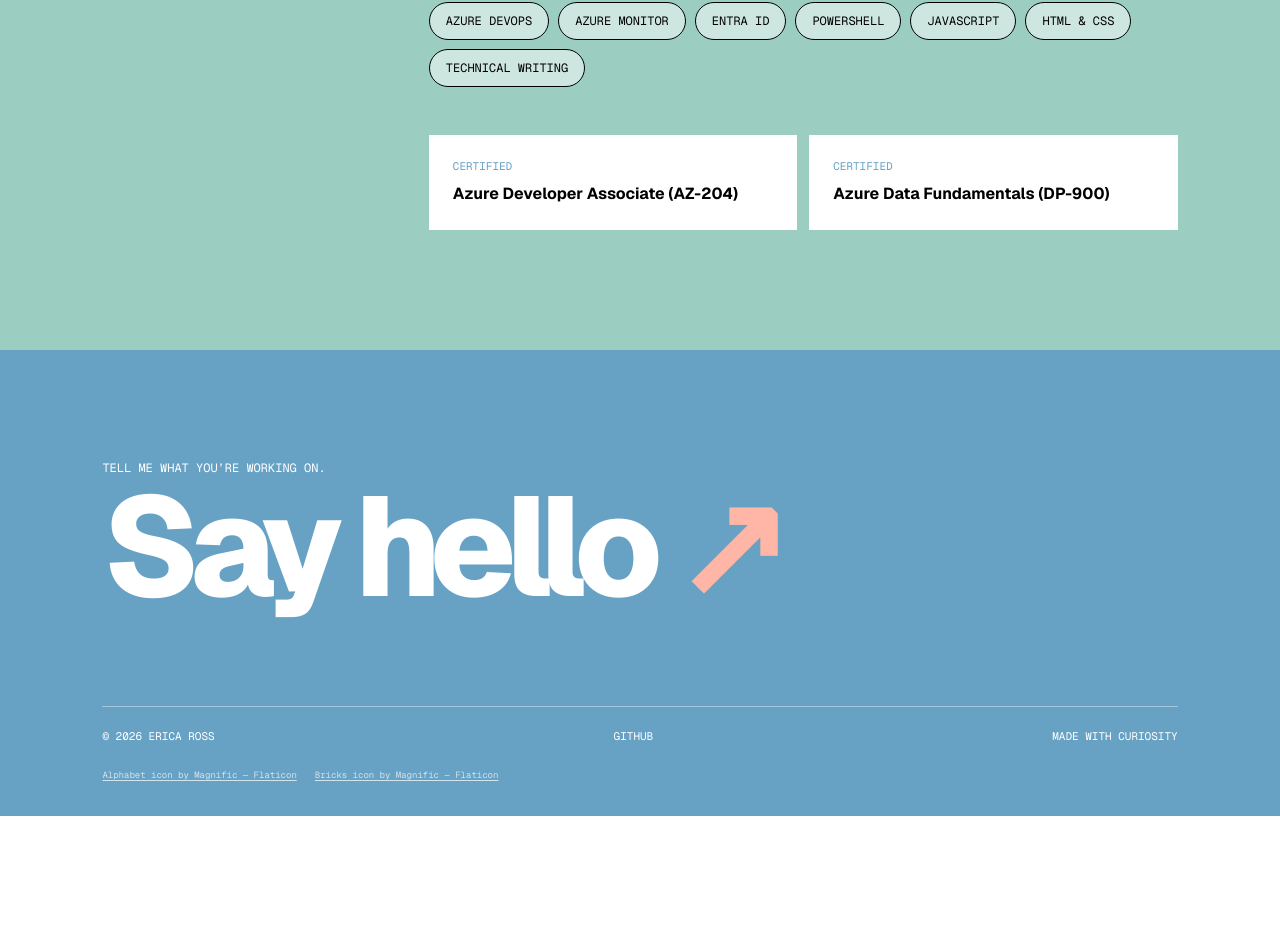
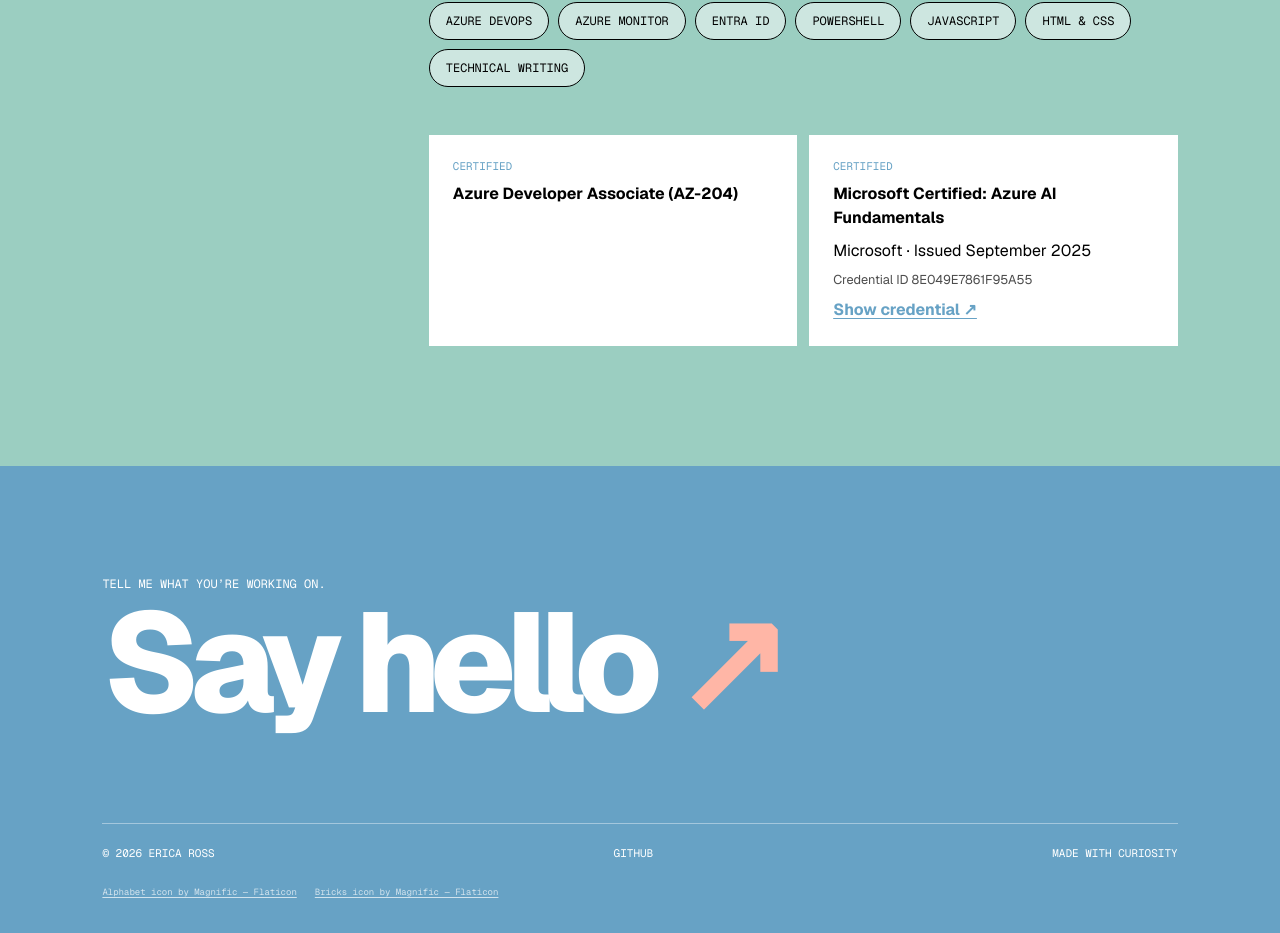
Before and after one commit to Ergerica/ergerica.github.io, a Next.js app: page / in a window 1280 px wide. Shown: the part 3880-4813 px from the top of the page. Before the commit the page ends 4696 px from the top, so only its background shows below. Built offline with nearby package versions, Linux system fonts and the light colour scheme.

Commit message:
Replace DP-900 with AI-900 certification

```diff
--- a/app/globals.css
+++ b/app/globals.css
@@ -21,7 +21,7 @@ h2 { margin:0 0 58px; font-size:clamp(48px,6vw,84px); line-height:.96; letter-sp
 .about { background:var(--ink); color:white; }.about .section-label{color:var(--cream)}.about>div:last-child>p{max-width:780px;font-size:clamp(22px,2.8vw,38px);line-height:1.35;color:var(--cream)}
 .skill-cloud{display:flex;flex-wrap:wrap;gap:9px;margin-top:48px}.skill-cloud span{border:1px solid var(--ink);border-radius:999px;padding:10px 16px;font:12px var(--font-mono);text-transform:uppercase}
 .timeline{border-top:1px solid var(--ink)}.job{padding:42px 0;border-bottom:1px solid var(--line)}.job-top{display:flex;justify-content:space-between;gap:24px}.job h3{font-size:25px;margin:0}.company{color:var(--blue);font-weight:700;margin:7px 0}.job time{font:12px var(--font-mono);white-space:nowrap}.job ul{color:var(--ink);line-height:1.6;max-width:800px;padding-left:18px}.job li+li{margin-top:9px}
-.education{background:var(--sky)}.degree{border-left:5px solid var(--blue);padding:4px 0 4px 27px}.degree span,.credentials span{font:11px var(--font-mono);text-transform:uppercase}.degree h3{font-size:28px;margin:11px 0}.credentials{display:grid;grid-template-columns:1fr 1fr;gap:12px;margin-top:48px}.credentials div{background:white;padding:24px;display:flex;flex-direction:column;gap:9px}.credentials span{color:var(--blue)}
+.education{background:var(--sky)}.degree{border-left:5px solid var(--blue);padding:4px 0 4px 27px}.degree span,.credentials span{font:11px var(--font-mono);text-transform:uppercase}.degree h3{font-size:28px;margin:11px 0}.credentials{display:grid;grid-template-columns:1fr 1fr;gap:12px;margin-top:48px}.credentials div{background:white;padding:24px;display:flex;flex-direction:column;gap:9px}.credentials span{color:var(--blue)}.credentials p,.credentials small{margin:0;line-height:1.45}.credentials small{color:#4d4d4d}.credentials a{color:var(--blue);font-weight:700;margin-top:auto;text-decoration:underline;text-underline-offset:3px}
 .writing{background:var(--coral)}.writing-heading{display:grid;grid-template-columns:1.3fr 1fr;gap:50px;align-items:end}.writing-heading p{color:var(--ink);line-height:1.6;margin:0 0 58px}.post-list{display:grid;grid-template-columns:1fr;gap:24px}.post-card,.empty-posts{background:white;border:1px solid var(--ink);min-height:330px;display:grid;grid-template-columns:minmax(0,1.1fr) minmax(280px,.9fr);overflow:hidden;box-shadow:8px 8px 0 var(--ink)}.post-copy{padding:38px;display:flex;flex-direction:column}.post-image{min-height:330px;background:var(--cream);border-left:1px solid var(--ink)}.post-image img{width:100%;height:100%;display:block;object-fit:cover}.post-card:hover{transform:translate(-3px,-3px);box-shadow:12px 12px 0 var(--ink)}.post-card span,.empty-posts span{font:11px var(--font-mono);text-transform:uppercase;color:var(--blue)}.post-card h3,.empty-posts h3{font-size:clamp(28px,3vw,44px);line-height:1.05;margin:34px 0 14px}.post-card p,.empty-posts p{color:var(--ink);font-size:18px;line-height:1.55}.post-card b{margin-top:auto;font-size:13px;text-transform:uppercase;letter-spacing:.05em}
 footer{background:var(--blue);color:white;padding:110px 8vw 35px}footer>p{font:12px var(--font-mono);text-transform:uppercase}footer>a{font-size:clamp(64px,11vw,160px);font-weight:750;letter-spacing:-.075em;line-height:1}footer>a span{color:var(--lime)}footer>div{display:flex;justify-content:space-between;gap:20px;border-top:1px solid rgba(255,255,255,.4);margin-top:90px;padding-top:22px;font:11px var(--font-mono);text-transform:uppercase}.attribution{display:flex;flex-wrap:wrap;gap:8px 18px;margin-top:26px;font:9px var(--font-mono);opacity:.7}.attribution a{text-decoration:underline;text-underline-offset:2px}
 .article-shell,.admin-shell{max-width:900px;margin:0 auto;padding:70px 24px 120px}.back{font:12px var(--font-mono);text-transform:uppercase;color:var(--blue)}.article-shell h1{font-size:clamp(50px,8vw,88px);margin:50px 0 24px}.article-shell time{font:12px var(--font-mono);color:#627d98}.article-body{font-size:19px;line-height:1.75;color:#334e68;margin-top:50px;white-space:pre-wrap}.admin-shell{max-width:1100px}.admin-shell h1{font-size:64px}.admin-grid{display:grid;grid-template-columns:1fr 1fr;gap:24px}.panel{background:white;border:1px solid var(--line);padding:28px}.panel h2{font-size:28px;margin:0 0 24px}.panel label{display:block;font:11px var(--font-mono);text-transform:uppercase;margin:17px 0 7px}.panel input,.panel textarea{width:100%;padding:12px;border:1px solid var(--line);background:#f8fafc;font:14px var(--font-geist)}.panel textarea{min-height:130px;resize:vertical}.panel button{margin-top:18px;background:var(--blue);color:white;border:0;padding:13px 18px;font-weight:700;cursor:pointer}.notice{padding:14px;background:var(--sky);margin-bottom:24px}.forbidden{max-width:600px;margin:120px auto;padding:30px}
--- a/app/page.tsx
+++ b/app/page.tsx
@@ -35,7 +35,7 @@ export default function Home() {
 
     <section className="section" id="experience"><div className="section-label">Work, so far</div><div><h2>Places I’ve<br/>worked in.</h2><div className="timeline">{resume.experience.map(job=><article className="job" key={`${job.company}-${job.role}`}><div className="job-top"><div><h3>{job.role}</h3><p className="company">{job.company}</p></div><time>{job.dates}</time></div><ul>{job.highlights.map(item=><li key={item}>{item}</li>)}</ul></article>)}</div></div></section>
 
-    <section className="section education"><div className="section-label">The toolkit</div><div><h2>Things I know<br/>and keep learning.</h2><div className="skill-cloud light">{resume.skills.map(skill=><span key={skill}>{skill}</span>)}</div><div className="credentials">{resume.certifications.map(cert=><div key={cert}><span>Certified</span><strong>{cert}</strong></div>)}</div></div></section>
+    <section className="section education"><div className="section-label">The toolkit</div><div><h2>Things I know<br/>and keep learning.</h2><div className="skill-cloud light">{resume.skills.map(skill=><span key={skill}>{skill}</span>)}</div><div className="credentials">{resume.certifications.map(cert=><div key={cert.name}><span>Certified</span><strong>{cert.name}</strong>{cert.issuer&&<p>{cert.issuer}{cert.issued&&<> · Issued {cert.issued}</>}</p>}{cert.credentialId&&<small>Credential ID {cert.credentialId}</small>}{cert.credentialUrl&&<a href={cert.credentialUrl} target="_blank" rel="noreferrer">Show credential ↗</a>}</div>)}</div></div></section>
 
     <footer id="contact"><p>Tell me what you’re working on.</p><a href="https://www.linkedin.com/in/erica-r0ss/" target="_blank" rel="noreferrer">Say hello<span> ↗</span></a><div><span>© {new Date().getFullYear()} Erica Ross</span><a href="https://github.com/ergerica" target="_blank" rel="noreferrer">GitHub</a><span>Made with curiosity</span></div><small className="attribution"><a href="https://www.flaticon.com/free-icons/alphabet" title="alphabet icons" target="_blank" rel="noreferrer">Alphabet icon by Magnific — Flaticon</a><a href="https://www.flaticon.com/free-icons/bricks" title="bricks icons" target="_blank" rel="noreferrer">Bricks icon by Magnific — Flaticon</a></small></footer>
   </main>;
--- a/content/resume.md
+++ b/content/resume.md
@@ -8,8 +8,12 @@ skills:
   - HTML & CSS
   - Technical Writing
 certifications:
-  - Azure Developer Associate (AZ-204)
-  - Azure Data Fundamentals (DP-900)
+  - name: Azure Developer Associate (AZ-204)
+  - name: "Microsoft Certified: Azure AI Fundamentals"
+    issuer: Microsoft
+    issued: September 2025
+    credentialId: 8E049E7861F95A55
+    credentialUrl: https://learn.microsoft.com/api/credentials/share/en-us/EricaRoss-2729/8E049E7861F95A55?sharingId=B6721F6847573AFB
 experience:
   - role: Azure Support Engineer
     company: Microsoft
--- a/lib/content.ts
+++ b/lib/content.ts
@@ -2,7 +2,8 @@ import fs from "node:fs";
 import path from "node:path";
 import matter from "gray-matter";
 
-export type Resume = { summary:string; skills:string[]; certifications:string[]; experience:{role:string;company:string;dates:string;highlights:string[]}[] };
+export type Certification = { name:string; issuer?:string; issued?:string; credentialId?:string; credentialUrl?:string };
+export type Resume = { summary:string; skills:string[]; certifications:Certification[]; experience:{role:string;company:string;dates:string;highlights:string[]}[] };
 export type Post = { title:string; slug:string; excerpt:string; body:string; publishedAt:string; published:boolean; cover?:string };
 export type HomeContent = { name:string; greeting:string; roles:string[]; image:string; imageAlt:string; imageCaption:string; aboutLabel:string; aboutTitle:string; body:string };
 
```
